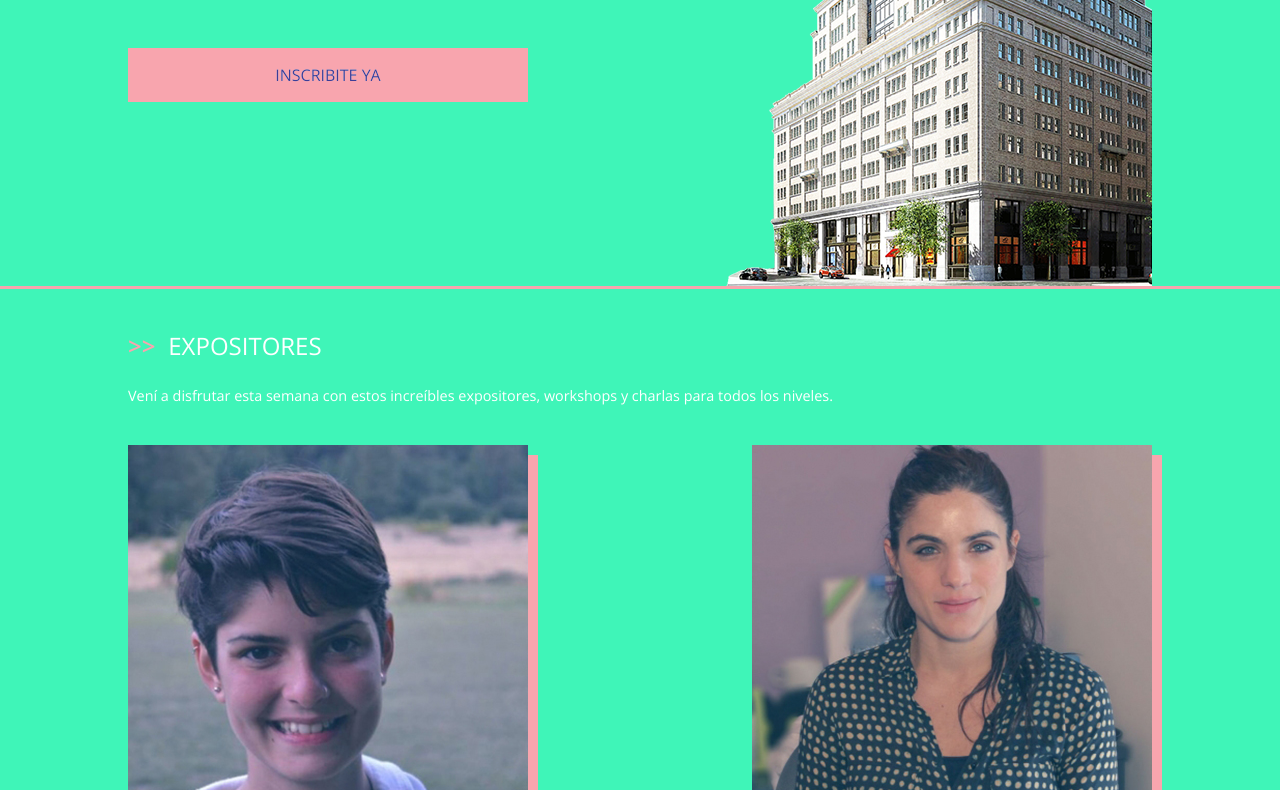
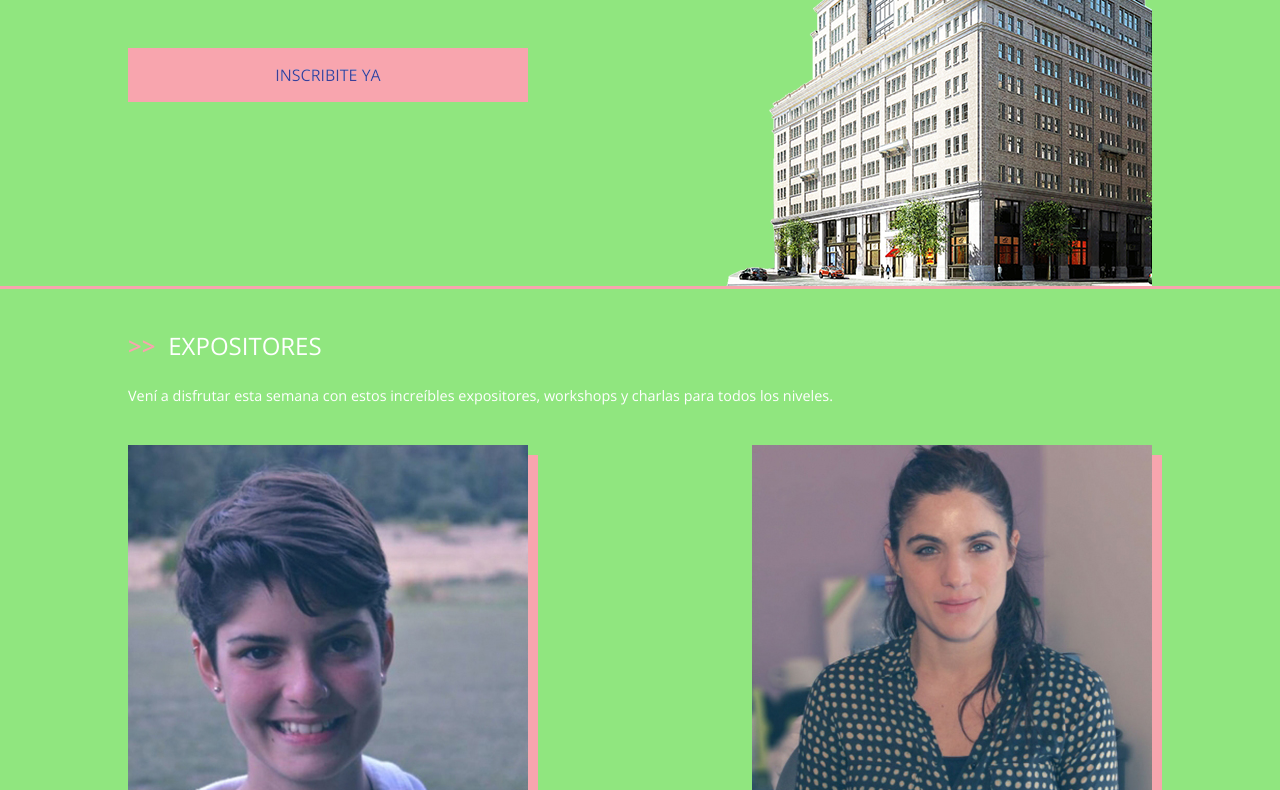
Before and after one commit to loreh13/sitio, a plain HTML site: page index.html in a window 1280 px wide. Shown: the part 325-1115 px from the top of the page. Drawn offline with nearby package versions, Linux system fonts and the light colour scheme.

Commit message:
cambie otro verde

```diff
--- a/css/style.css
+++ b/css/style.css
@@ -7,7 +7,7 @@
   box-sizing: border-box; }
 
 body {
-  background-color: #3ff5b8;
+  background-color: #90e67f;
   font-family: "Open Sans", sans-serif;
   color: #FFF;
   overflow-x: hidden; }
```
